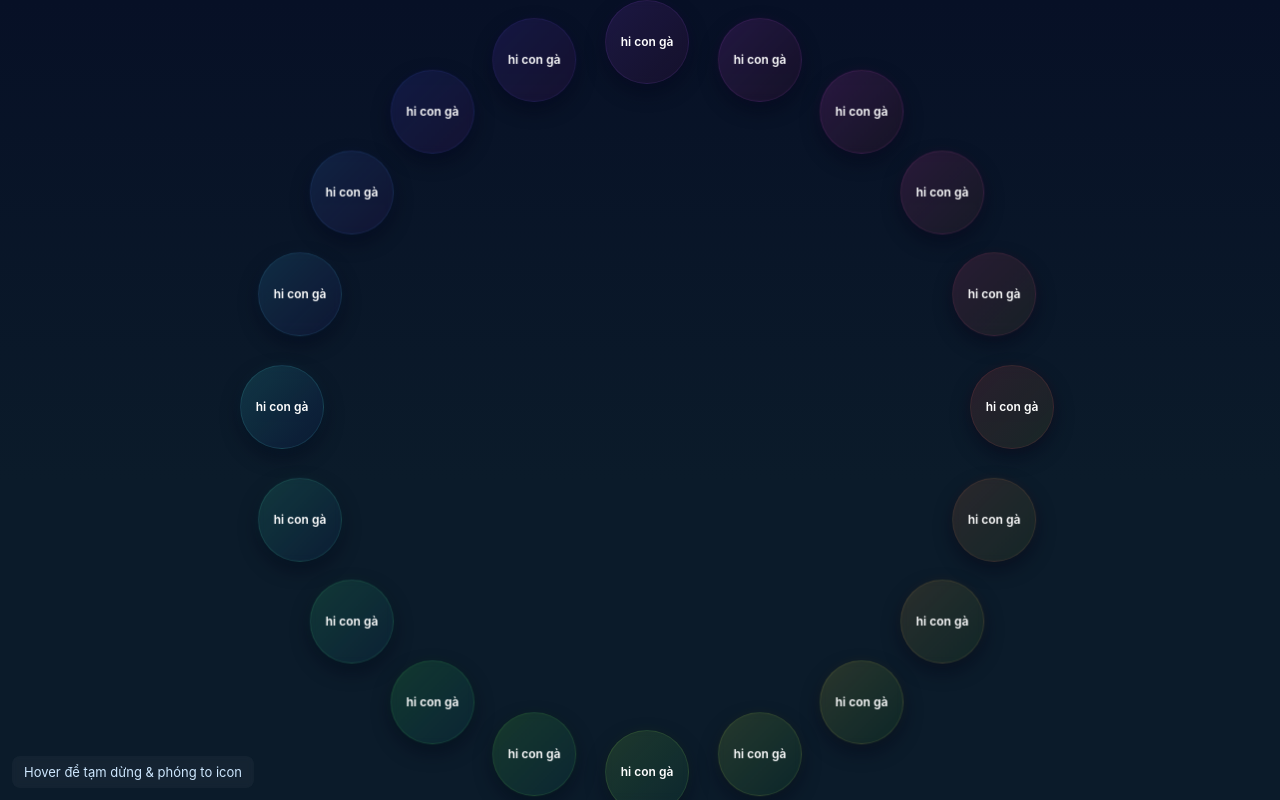
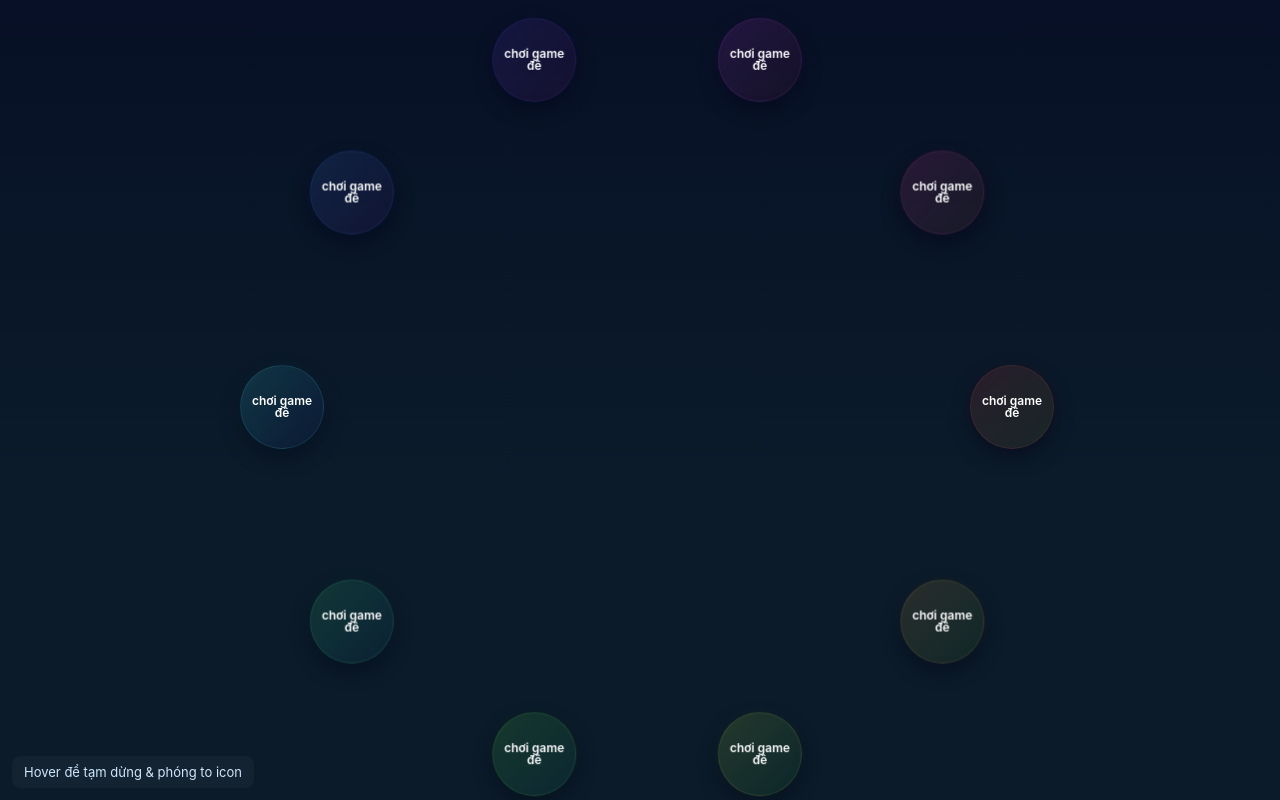
Before and after one commit to sa-ng-vn/heheeeeee, a plain HTML site: page index.html in a window 1280 px wide. Drawn offline with Linux system fonts and the light colour scheme.

Commit message:
Update index.html

```diff
--- a/index.html
+++ b/index.html
@@ -3,7 +3,7 @@
 <head>
   <meta charset="utf-8"/>
   <meta name="viewport" content="width=device-width,initial-scale=1"/>
-  <title>Icons chạy quanh - lặp chuỗi</title>
+  <title>nguyen van sáu </title>
   <style>
     :root{
       --size: 70px;       /* kích thước icon */
@@ -112,9 +112,9 @@
 
   <script>
     /******************** CẤU HÌNH ********************/
-    const N_ICONS = 20;                 // số icon trên quỹ đạo
+    const N_ICONS = 10;                 // số icon trên quỹ đạo
     const RADIUS_PX = 18000;              // bán kính (px) - trùng với CSS var --radius
-    const TEXT_TO_REPEAT = "hi con gà";       // chuỗi muốn lặp
+    const TEXT_TO_REPEAT = "chơi game đê";       // chuỗi muốn lặp
     const TIMES_REPEAT = 1;             // lặp bao nhiêu lần trong mỗi icon
     const ICON_SIZE = 70;               // kích thước icon (px) - trùng với CSS var --size
     /***************************************************/
```
